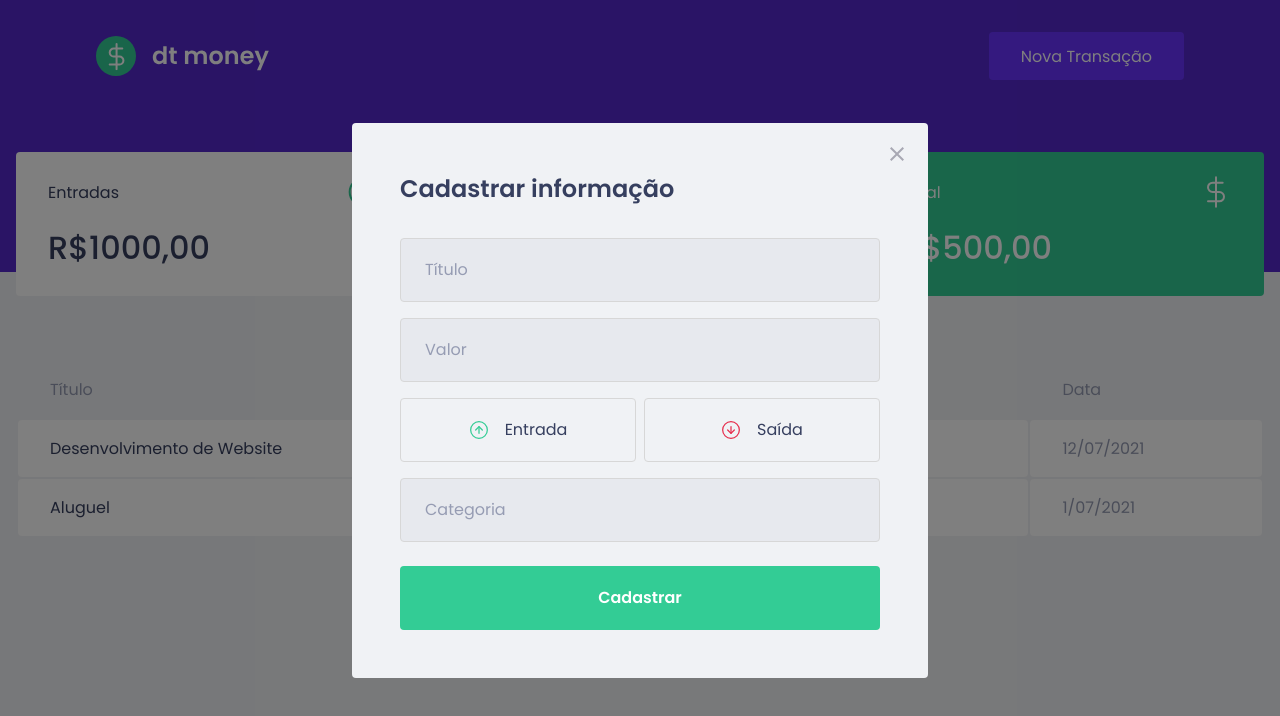
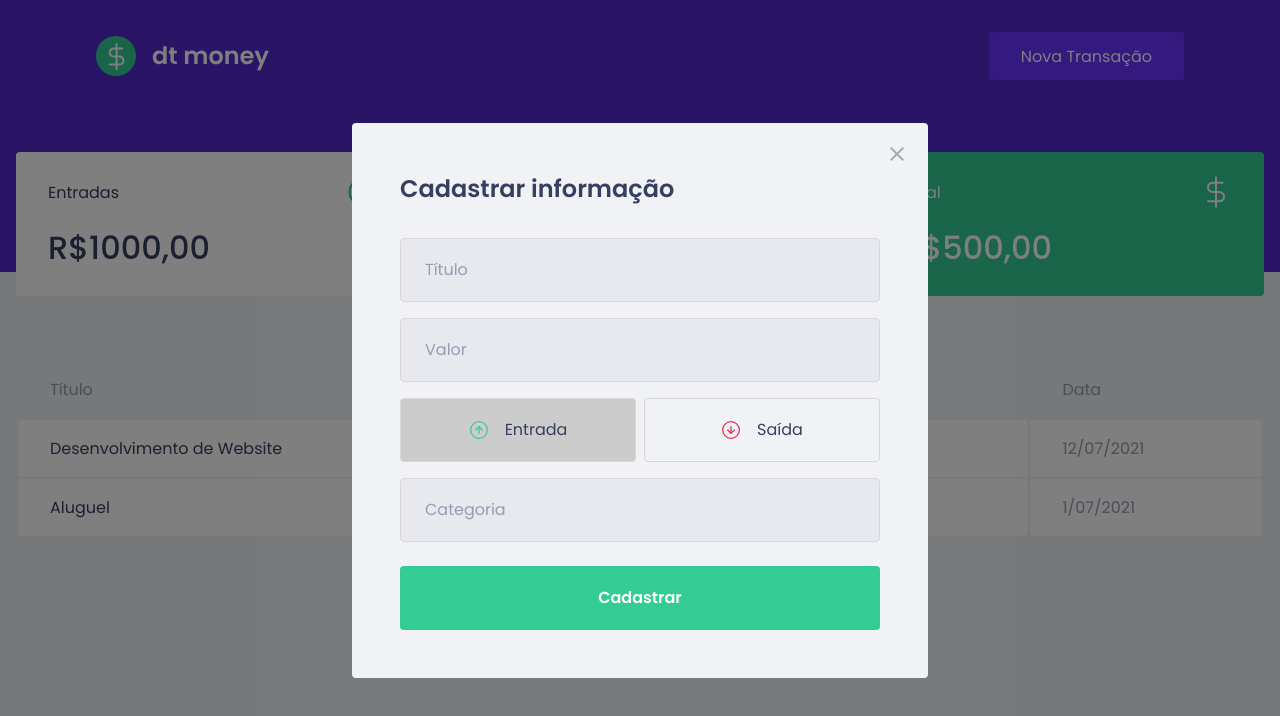
Before and after one commit to deverebor/Rocketseat-Ignite, a React (Create React App) app in the folder ReactJS/Módulo 2/dtmoney/: page / in a window 1280 px wide. Both pictures are taken after a click on the button "Nova Transação". Shown: the top 716 px of the page. Built offline with nearby package versions, Linux system fonts and the light colour scheme; no server answers; what miragejs would draw is missing.

Commit message:
16 - Funcionamento dos Botões
Componentização dos botões de Entrada e Saída das transações;
Criado a função de alternância entre as colorações quando selecionado;
Tipagem do botão para configuração de propriedades criadas no styled-components;

```diff
--- a/ReactJS/Módulo 2/dtmoney/src/components/NewTransactionModal/index.tsx
+++ b/ReactJS/Módulo 2/dtmoney/src/components/NewTransactionModal/index.tsx
@@ -4,7 +4,8 @@
 import outcomeImg from '../../assets/outcome.svg'
 import closeImg from "../../assets/close.svg";
 
-import { Container, TransactionTypeContainer } from "./styles";
+import { Container, TransactionTypeContainer, RadioBox } from "./styles";
+import { useState } from "react";
 
 interface NewTransactionModalProps {
   isOpen: boolean;
@@ -15,6 +16,9 @@
   isOpen,
   onRequestClose,
 }: NewTransactionModalProps) {
+
+  const [type, setType] = useState('deposit')
+
   return (
     <Modal
       isOpen={isOpen}
@@ -43,20 +47,23 @@
         />
 
         <TransactionTypeContainer>
-          <button
+          <RadioBox
             type="button"
-
+            onClick={() => {setType('deposit')}}
+            isActive={type === 'deposit'}
           >
             <img src={incomeIgm} alt="Entrada" />
             <span>Entrada</span>
-          </button>
+          </RadioBox>
 
-          <button
+          <RadioBox
             type="button"
+            onClick={() => {setType('withdraw')}}
+            isActive={type === 'withdraw'}
           >
             <img src={outcomeImg} alt="Saída" />
             <span>Saída</span>
-          </button>
+          </RadioBox>
         </TransactionTypeContainer>
 
         <input
--- a/ReactJS/Módulo 2/dtmoney/src/components/NewTransactionModal/styles.ts
+++ b/ReactJS/Módulo 2/dtmoney/src/components/NewTransactionModal/styles.ts
@@ -54,13 +54,18 @@
   display: grid;
   grid-template-columns: repeat(2, 1fr);
   gap: 0.5rem;
+`
 
-  button {
+interface RadioBoxProps {
+  isActive: boolean,
+}
+
+export const RadioBox = styled.button<RadioBoxProps>`
   height: 4rem;
   border: 1px solid #d7d7d7;
   border-radius: 0.25rem;
 
-    background: transparent;
+  background: ${(props) => props.isActive ? '#ccc' : 'transparent'};
 
   display: flex;
   align-items: center;
@@ -83,5 +88,4 @@
     font-size: 1rem;
     color: var(--text-title);
   }
-  }
 `
```
Also changed, not shown: 1 other file (tests, documents, lock files or other folders). Lines whose indentation alone changed are shown as unchanged.
